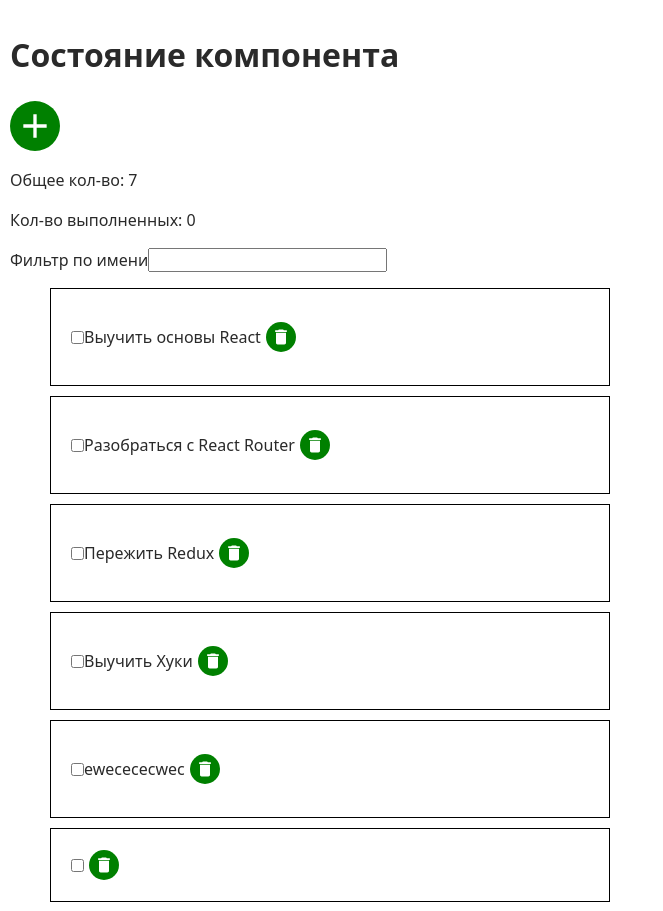
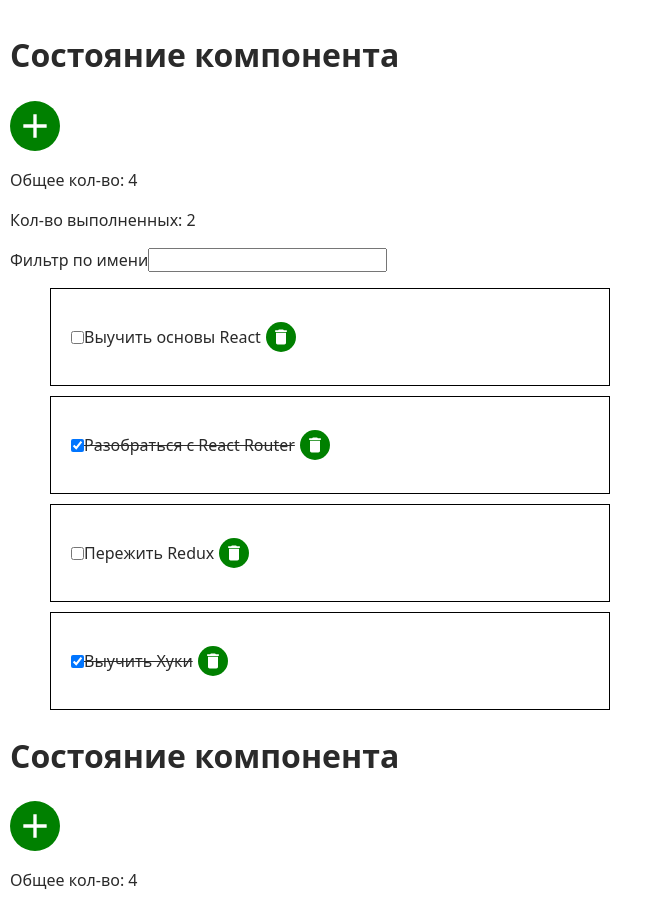
Before and after one commit to iliyamiroshnichenko/react-repeta-lectures, a React (Create React App) app: page / in a window 1280 px wide. Shown: the top 911 px of the page, without its empty margins (0-663 px from the left). Built offline with nearby package versions, Linux system fonts and the light colour scheme; data requests are answered from the project's data file.

Commit message:
continue learning rest api

```diff
--- a/db.json
+++ b/db.json
@@ -8,7 +8,7 @@
     {
       "id": "id-2",
       "text": "Разобраться с React Router",
-      "completed": false
+      "completed": true
     },
     {
       "id": "id-3",
@@ -18,22 +18,7 @@
     {
       "id": "id-4",
       "text": "Выучить Хуки",
-      "completed": false
-    },
-    {
-      "text": "ewecececwec",
-      "completed": false,
-      "id": "Tqqwjun"
-    },
-    {
-      "text": "",
-      "completed": false,
-      "id": "o8uaRSF"
-    },
-    {
-      "text": "swcecwececew12",
-      "completed": false,
-      "id": "NPp-f6N"
+      "completed": true
     }
   ]
 }
--- a/src/App.js
+++ b/src/App.js
@@ -2,23 +2,14 @@ import { useState, useEffect, Component } from 'react';
 import TodoList from './components/TodoList';
 import initialTodos from './todos.json';
 import { TodoEditor, TodoEditorFunc } from './components/TodoEditor/TodoEditor';
-import shortid from 'shortid';
+// import shortid from 'shortid';
 import Filter from './components/Filter/Filter';
 import { Modal, ModalFunc } from './components/Modal/Modal';
 // import Tabs from './components/Tabs/Tabs';
 // import tabs from './tabs.json';
 import IconButton from './components/IconButton';
 import { ReactComponent as AddIcon } from './icons/add.svg';
-import axios from 'axios';
-
-// const colorPickerOptions = [
-//   { label: 'red', color: '#F44336' },
-//   { label: 'green', color: '#4CAF50' },
-//   { label: 'blue', color: '#2196F3' },
-//   { label: 'grey', color: '#607D8B' },
-//   { label: 'pink', color: '#E91E63' },
-//   { label: 'indigo', color: '#3F51B5' },
-// ];
+import todosApi from './services/todos.api';
 
 const App = () => {
   const [todos, setTodos] = useState(initialTodos);
@@ -26,36 +17,49 @@ const App = () => {
   const [modal, setModal] = useState(false);
 
   useEffect(() => {
-    axios
-      .get('http://localhost:3000/todos')
-      .then(({ data }) => setTodos(data))
+    todosApi
+      .fetchTodos()
+      .then(todos => setTodos(todos))
       .catch(err => console.log(err));
   }, []);
 
-  useEffect(() => {
-    localStorage.setItem('todosHook', JSON.stringify(todos));
-  }, [todos]);
+  // useEffect(() => {
+  //   localStorage.setItem('todosHook', JSON.stringify(todos));
+  // }, [todos]);
 
   const addTodo = text => {
     if (!text) {
       alert('Введите текст');
     }
-    const todo = {
-      id: shortid.generate(),
+    const newTodo = {
       text,
       completed: false,
     };
-    setTodos(prState => [todo, ...prState]);
+    todosApi.addtodo(newTodo).then(todo => {
+      setTodos(prState => [...prState, todo]);
       toggleModal();
+    });
   };
 
   const deleteTodo = todoId =>
-    setTodos(prState => prState.filter(({ id }) => id !== todoId));
+    todosApi
+      .deleteTodo(todoId)
+      .then(() =>
+        setTodos(prState => prState.filter(({ id }) => id !== todoId)),
+      );
 
   const toggleCompleted = todoId => {
+    const todo = todos.find(({ id }) => id === todoId);
+    const { completed } = todo;
+    const update = {
+      completed: !completed,
+    };
+
+    todosApi
+      .updateTodo(todoId, update)
+      .then(updTodo =>
         setTodos(prState =>
-      prState.map(todo =>
-        todo.id === todoId ? { ...todo, completed: !todo.completed } : todo,
+          prState.map(todo => (todo.id === updTodo.id ? updTodo : todo)),
         ),
       );
   };
@@ -111,49 +115,58 @@ class App2 extends Component {
   };
 
   componentDidMount() {
-    axios
-      .get('http://localhost:3000/todos')
-      .then(({ data }) => this.setState({ todos: data }))
+    todosApi
+      .fetchTodos()
+      .then(todos => this.setState({ todos }))
       .catch(err => console.log(err));
   }
 
-  componentDidUpdate(prevProps, prevState) {
-    const nextTodos = this.state.todos;
-    const prevTodos = prevState.todos;
-    // if (nextTodos !== prevTodos) {
-    //   localStorage.setItem('todos', JSON.stringify(nextTodos));
+  // componentDidUpdate(prevProps, prevState) {
+  //   const nextTodos = this.state.todos;
+  //   const prevTodos = prevState.todos;
+  //   // if (nextTodos !== prevTodos) {
+  //   //   localStorage.setItem('todos', JSON.stringify(nextTodos));
+  //   // }
+
+  //   if (nextTodos.length > prevTodos.length && prevTodos.length !== 0) {
+  //     this.toggleModal();
+  //   }
   // }
-
-    if (nextTodos.length > prevTodos.length && prevTodos.length !== 0) {
-      this.toggleModal();
-    }
-  }
 
   addTodo = text => {
     if (!text) {
       alert('Введите текст');
     }
-    const todo = {
-      // id: shortid.generate(),
+    const newTodo = {
       text,
       completed: false,
     };
-    axios.post('http://localhost:3000/todos', todo).then(console.log);
-    // this.setState(({ todos }) => ({ todos: [todo, ...todos] }));
+
+    todosApi.addtodo(newTodo).then(todo => {
+      this.setState(({ todos }) => ({ todos: [...todos, todo] }));
+      this.toggleModal();
+    });
   };
 
   deleteTodo = todoId => {
+    todosApi.deleteTodo(todoId).then(() => {
       this.setState(prevState => ({
         todos: prevState.todos.filter(({ id }) => id !== todoId),
       }));
+    });
   };
 
   toggleCompleted = todoId => {
+    const todo = this.state.todos.find(({ id }) => id === todoId);
+    const { completed } = todo;
+    const update = {
+      completed: !completed,
+    };
+    todosApi.updateTodo(todoId, update).then(updTodo =>
       this.setState(({ todos }) => ({
-      todos: todos.map(todo =>
-        todo.id === todoId ? { ...todo, completed: !todo.completed } : todo,
-      ),
-    }));
+        todos: todos.map(todo => (todo.id === updTodo.id ? updTodo : todo)),
+      })),
+    );
   };
 
   formSubmitHandler = data => {
--- /dev/null
+++ b/src/services/todos.api.js
@@ -0,0 +1,21 @@
+import axios from 'axios';
+
+axios.defaults.baseURL = 'http://localhost:3000';
+
+const fetchTodos = () => {
+  return axios.get('/todos').then(({ data }) => data);
+};
+
+const addtodo = todo => {
+  return axios.post('/todos', todo).then(({ data }) => data);
+};
+
+const deleteTodo = todoId => {
+  return axios.delete(`/todos/${todoId}`);
+};
+
+const updateTodo = (todoId, update) => {
+  return axios.patch(`/todos/${todoId}`, update).then(({ data }) => data);
+};
+
+export default { fetchTodos, addtodo, deleteTodo, updateTodo };
```
Lines whose indentation alone changed are shown as unchanged.
